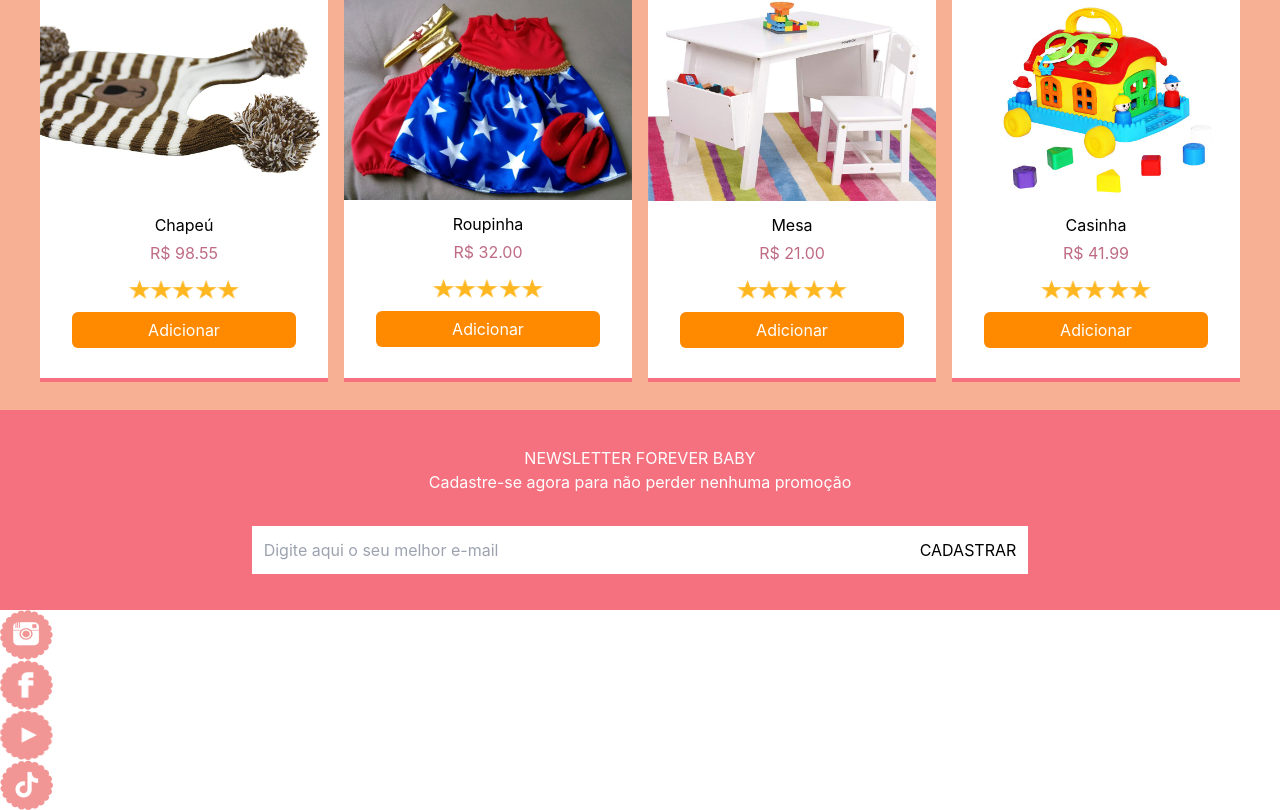
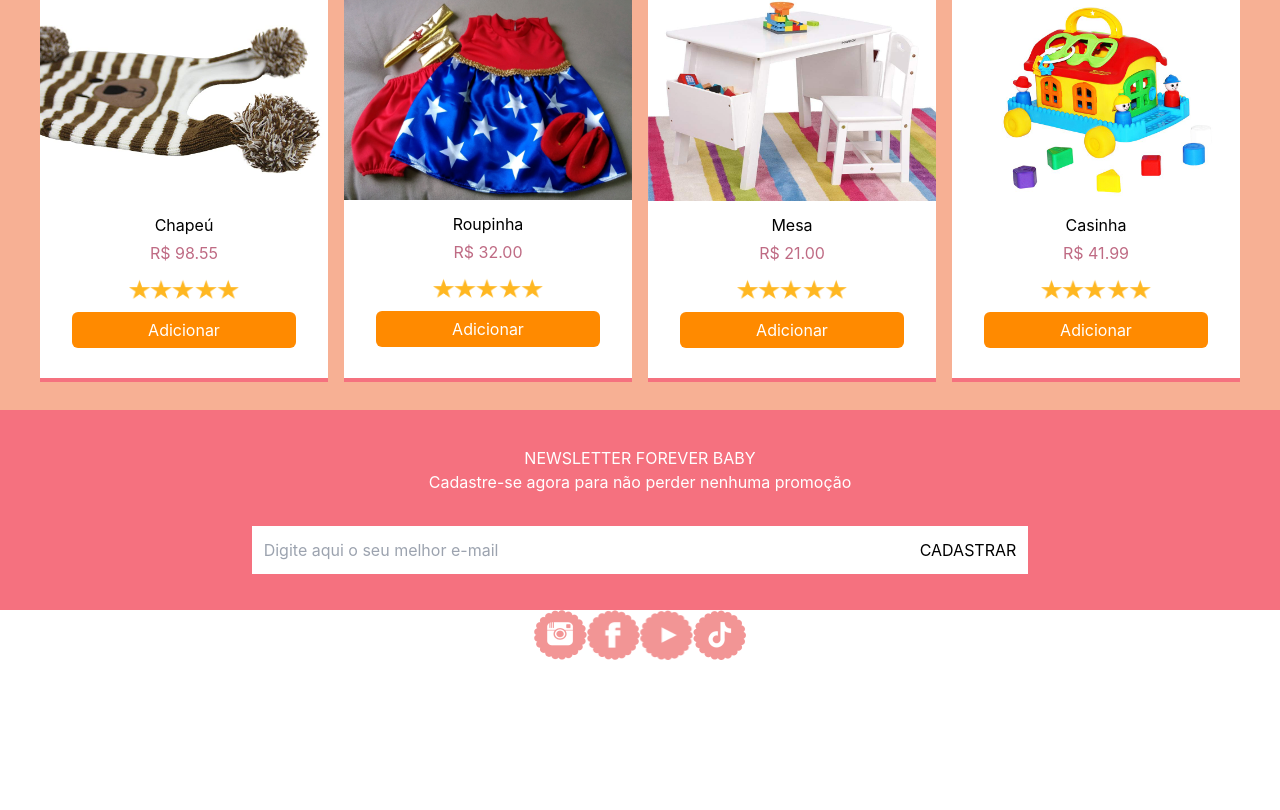
Before and after one commit to MartinGBB/forever-baby, a React (Create React App) app: page / in a window 1280 px wide. Shown: the part 1370-2180 px from the top of the page. After the commit the page ends 2030 px from the top, so only its background shows below. Built offline with nearby package versions, Linux system fonts and the light colour scheme.

Commit message:
style: organiza iconos

```diff
--- a/src/components/Footer.js
+++ b/src/components/Footer.js
@@ -3,15 +3,18 @@ import PropTypes from 'prop-types';
 
 function Footer({ contact }) {
   return (
-    <div>
+    <div className="inline m-auto">
       {
         contact.map(({ id, image, name, link}) => {
           return (
-            <div key={ id }>
-              <a href={ link }>
-                <img src={ image } alt={ name }/>
-              </a>
-            </div>
+            <a
+              key={ id }
+              href={ link }
+              target="_blank"
+              rel="noreferrer"
+            >
+              <img className="inline m-auto" src={ image } alt={ name }/>
+            </a>
           )
         })
       }
```
